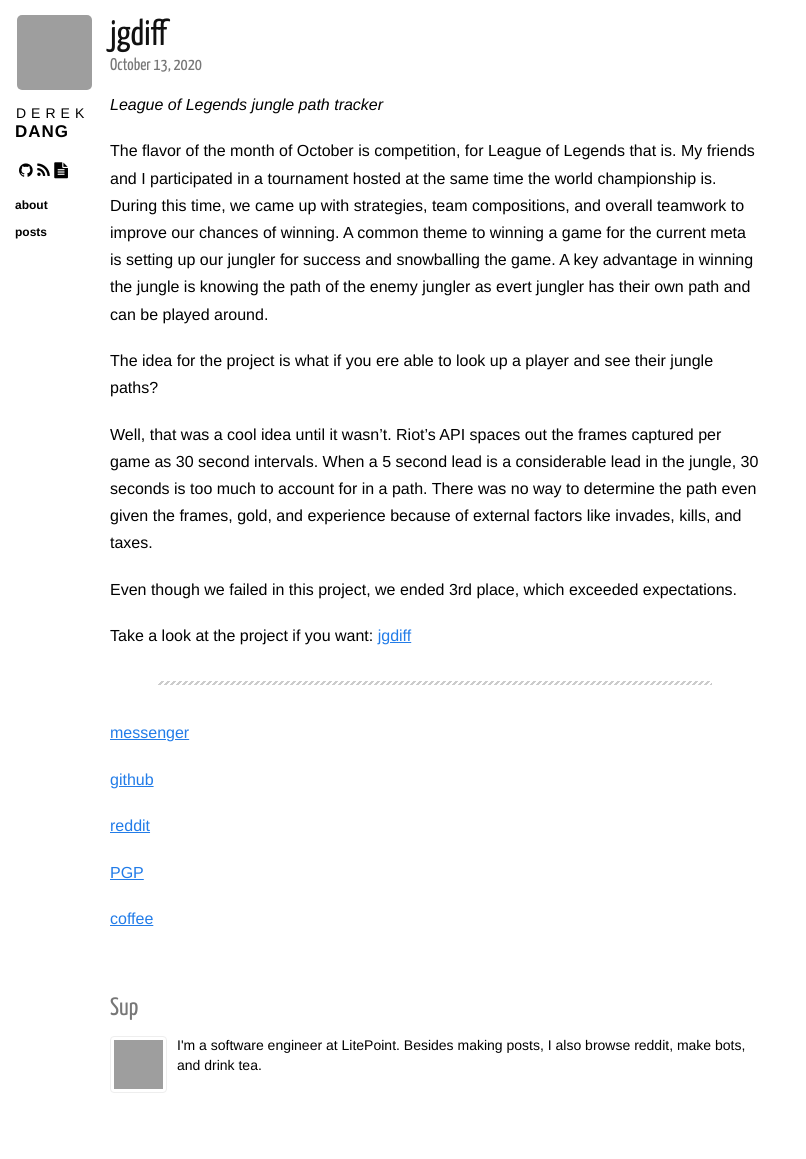
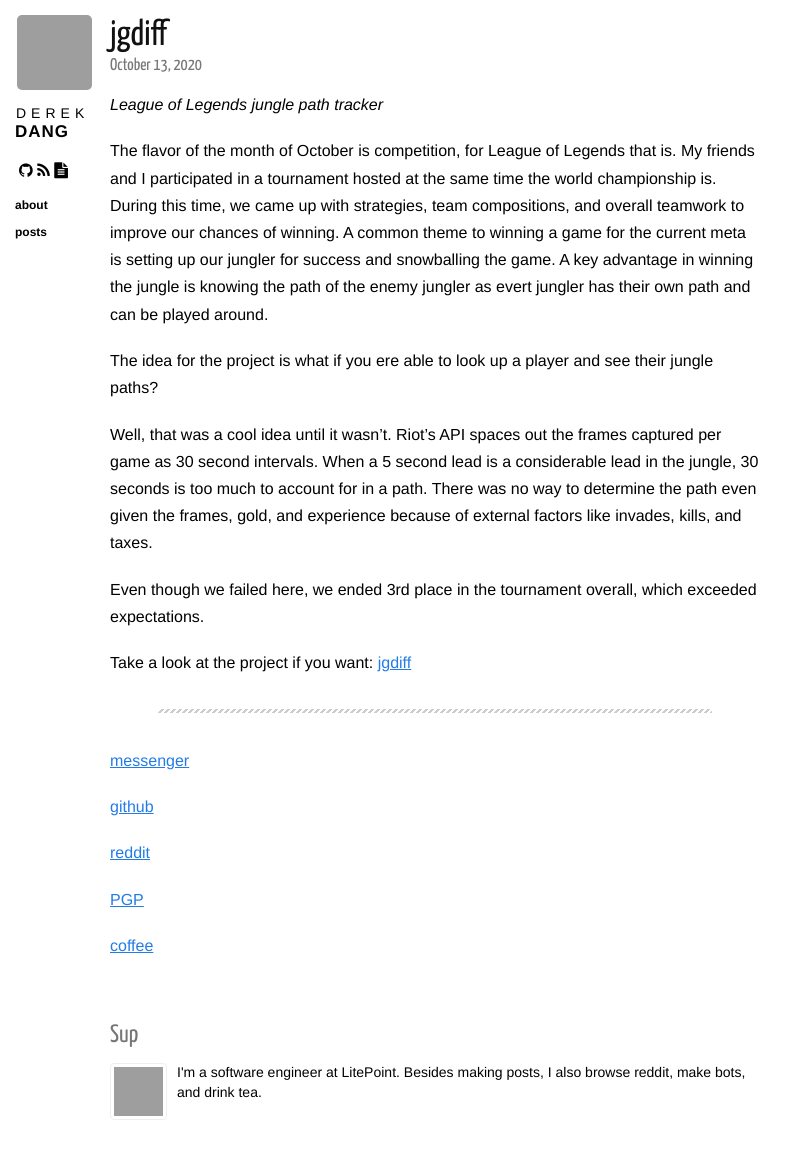
Before and after one commit to dqdang/dqdang.github.io, a Jekyll site: the page built from _posts/2020-10-13-jgdiff.markdown, in a window 1280 px wide, cut to the strip 0-1179 px from the top of the page. Shown: the top 1159 px of the strip, without its empty margins (0-806 px from the left). Built offline with Jekyll 4.4.1, drawn with Linux system fonts in a browser that asks for light colours; nearby versions of some CDN libraries; grey boxes are pictures that could not be loaded.

Commit message:
Fix description

```diff
--- a/_posts/2020-10-13-jgdiff.markdown
+++ b/_posts/2020-10-13-jgdiff.markdown
@@ -12,7 +12,7 @@
 
 Well, that was a cool idea until it wasn't. Riot's API spaces out the frames captured per game as 30 second intervals. When a 5 second lead is a considerable lead in the jungle, 30 seconds is too much to account for in a path. There was no way to determine the path even given the frames, gold, and experience because of external factors like invades, kills, and taxes.
 
-Even though we failed in this project, we ended 3rd place, which exceeded expectations.
+Even though we failed here, we ended 3rd place in the tournament overall, which exceeded expectations.
 
 Take a look at the project if you want:
 [jgdiff][jgdiff]
```
